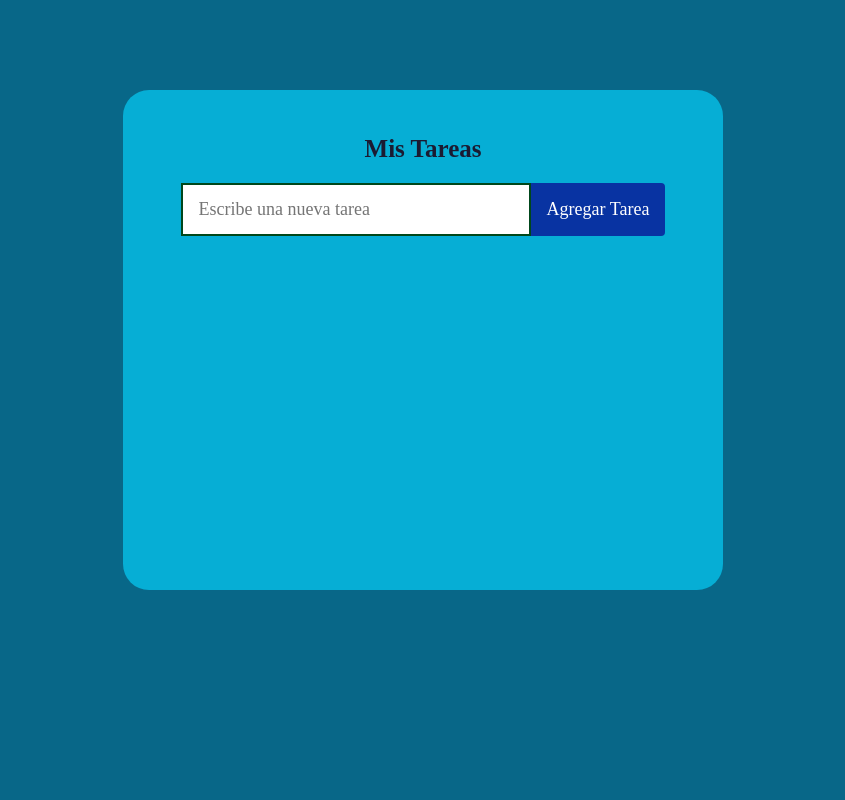
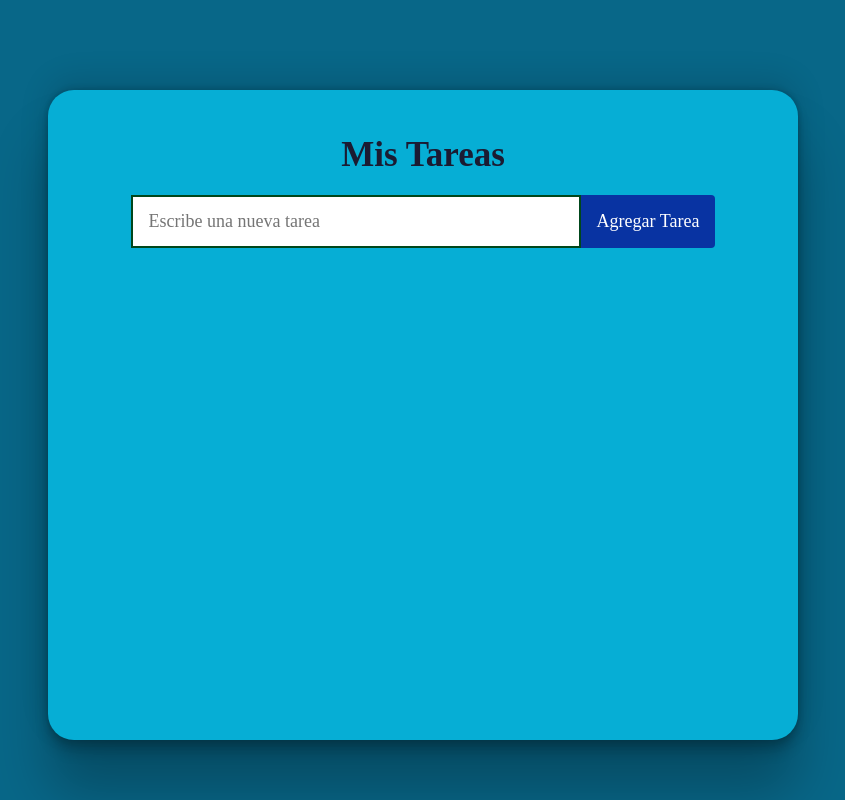
Before and after one commit to ErickSolisR16/App-ToDo, a React (Create React App) app in the folder client/: page / in a window 1280 px wide. Shown: the whole page, without its empty margins (217-1062 px from the left). Built offline with nearby package versions, Linux system fonts and the light colour scheme.

Commit message:
Visual changes

```diff
--- a/client/src/App.css
+++ b/client/src/App.css
@@ -20,17 +20,18 @@
 }
 
 .task-list {
-  width: 600px;
-  min-height: 500px;
+  width: 750px;
+  min-height: 650px;
   background-color: #06AED5;
   padding: 25px;
   margin: 10px;
   border-radius: 26px;
+  box-shadow: rgba(0, 0, 0, 0.25) 0px 54px 55px, rgba(0, 0, 0, 0.12) 0px -12px 30px, rgba(0, 0, 0, 0.12) 0px 4px 6px, rgba(0, 0, 0, 0.17) 0px 12px 13px, rgba(0, 0, 0, 0.09) 0px -3px 5px;
 }
 
 h1 {
   color: #1b1b32;
-  font-size: 25px;
+  font-size: 35px;
   font-family: 'Times New Roman', Times, serif;
   text-align: center;
   margin: 20px 0;
--- a/client/src/components/Form.jsx
+++ b/client/src/components/Form.jsx
@@ -29,8 +29,7 @@
       type='text'
       placeholder='Escribe una nueva tarea'
       name='text'
-      onChange={handleChange}
-      id='title' />
+      onChange={handleChange} />
       <button className='button-task'>
         Agregar tarea
       </button>
--- a/client/src/css/Form.css
+++ b/client/src/css/Form.css
@@ -6,7 +6,7 @@
 }
 
 .input-task {
-  width: 350px;
+  width: 450px;
   font-size: 18px;
   font-family: 'Times New Roman', Times, serif;;
   background-color: #fff;
```
